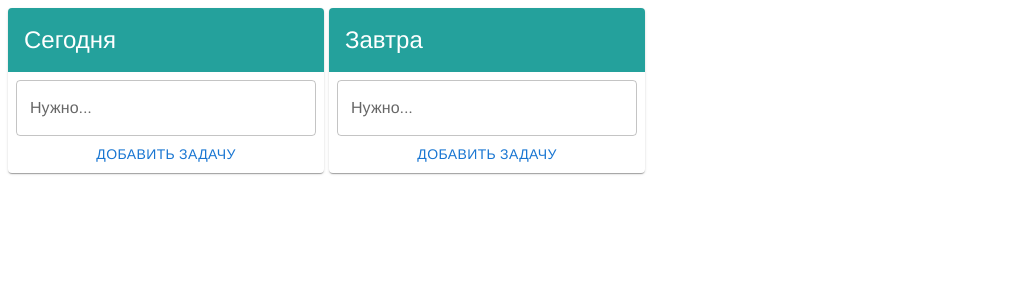
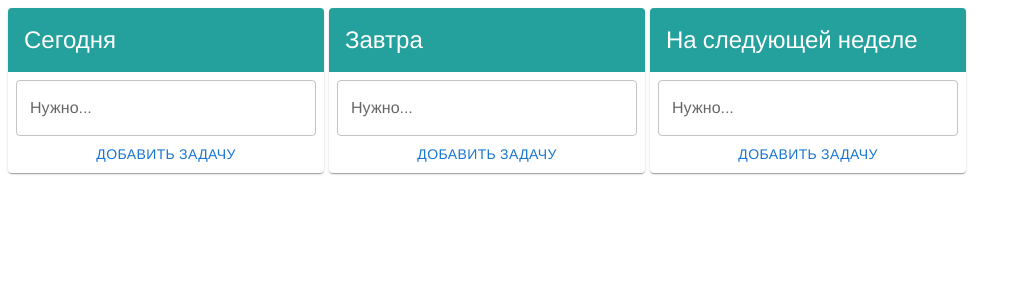
Before and after one commit to ChrisYuneva/Facite, a React (Vite) app: page / in a window 1280 px wide. Shown: the top 300 px of the page, without its empty margins (0-1023 px from the left). Built offline with nearby package versions, Linux system fonts and the light colour scheme; a web font is replaced by a local one.

Commit message:
ft-1 | added a column for next weeks tasks

```diff
--- a/src/components/cardList/cardList.tsx
+++ b/src/components/cardList/cardList.tsx
@@ -14,6 +14,7 @@ import { cardListSlice } from '../../store/cardListSlice/cardListSlice';
 import { useState } from 'react';
 import { Task } from '../../store/types/types';
 import TaskMenu from '../taskMenu/taskMenu';
+import { getCurrentWeek, getUpcomingMonday } from '../../utils/utils';
 
 interface CardListProps {
   titleList: string;
@@ -24,6 +25,7 @@ const currentDate = new Date();
 
 function CardList({ titleList, toDoList }: CardListProps) {
   const [content, setContent] = useState<string>('');
+  const [alert, setAlert] = useState<boolean>(false);
 
   const dispatch = useAppDispatch();
   const { add, update } = cardListSlice.actions;
@@ -34,26 +36,41 @@ function CardList({ titleList, toDoList }: CardListProps) {
         return {
           day: currentDate.getDate(),
           month: currentDate.getMonth() + 1,
+          week: getCurrentWeek(currentDate),
           year: currentDate.getFullYear(),
         };
       case 'Завтра':
         return {
           day: currentDate.getDate() + 1,
           month: currentDate.getMonth() + 1,
+          week: getCurrentWeek(currentDate),
+          year: currentDate.getFullYear(),
+        };
+      case 'На следующей неделе':
+        return {
+          day: getUpcomingMonday(),
+          month: currentDate.getMonth() + 1,
+          week: getCurrentWeek(currentDate) + 1,
           year: currentDate.getFullYear(),
         };
       default:
         return {
           day: 0,
           month: 0,
+          week: 0,
           year: 0,
         };
     }
   }
 
   function addTask() {
+    if (content === '') {
+      setAlert(true);
+    } else {
+      setAlert(false);
       dispatch(add({ content: content, fulfillment: false, date: getDate() }));
       setContent('');
+    }
   }
 
   function updateTaskFulfillment(task: Task) {
@@ -63,15 +80,14 @@ function CardList({ titleList, toDoList }: CardListProps) {
   return (
     <Grid item xs={3}>
       <Card id={titleList} className={style.wrap}>
-        <CardHeader
-          title={titleList}
-          className={style.titleCard}
-        ></CardHeader>
+        <CardHeader title={titleList} className={style.titleCard}></CardHeader>
         <TextField
           value={content}
           onChange={(event: React.ChangeEvent<HTMLInputElement>) => {
             setContent(event.target.value);
           }}
+          error={alert}
+          helperText={alert && 'Введите задачу.'}
           className={style.inputTask}
           id='outlined-basic'
           label='Нужно...'
@@ -81,12 +97,21 @@ function CardList({ titleList, toDoList }: CardListProps) {
         <FormGroup className={style.taskWrap}>
           {toDoList.map((task) => {
             return (
-              <Card className={task.fulfillment ? `${style.done} ${style.taskCardWrap}` : style.taskCardWrap}>
+              <Card
+                className={
+                  task.fulfillment
+                    ? `${style.done} ${style.taskCardWrap}`
+                    : style.taskCardWrap
+                }
+                key={task.id}
+              >
                 <Checkbox
                   checked={task.fulfillment}
                   onClick={() => updateTaskFulfillment(task)}
                 />
-                    <Typography className={style.taskCardContent}>{task.content}</Typography>
+                <Typography className={style.taskCardContent}>
+                  {task.content}
+                </Typography>
                 <TaskMenu task={task} />
               </Card>
             );
--- a/src/pages/mainPage/mainPage.tsx
+++ b/src/pages/mainPage/mainPage.tsx
@@ -4,18 +4,20 @@ import style from './style.module.css';
 import {useAppSelector } from '../../hooks/hooks';
 import { useEffect, useState } from 'react';
 import { DateFormat } from '../../store/types/types';
+import { getCurrentWeek } from '../../utils/utils';
 
 const currentDate = new Date();
 
 function MainPage() {
     const { toDoList } = useAppSelector((state) => state.cardList);
 
-    const [today, setToday] = useState<DateFormat>({ day: 0, month: 0, year: 0 });
+    const [today, setToday] = useState<DateFormat>({ day: 0, month: 0, week: 0, year: 0 });
 
     useEffect(() => {
         setToday({
             day: currentDate.getDate(),
             month: currentDate.getMonth()+1,
+            week: getCurrentWeek(currentDate),
             year: currentDate.getFullYear()
         });
     }, []);
@@ -31,6 +33,10 @@ function MainPage() {
                     titleList='Завтра'
                     toDoList={toDoList.filter(item => item.date.day === today.day+1)}
                 />
+                <CardList
+                    titleList='На следующей неделе'
+                    toDoList={toDoList.filter(item => item.date.week !== today.week)}
+                />
             </Grid>
         </Grid>
     );
--- a/src/store/cardListSlice/cardListSlice.ts
+++ b/src/store/cardListSlice/cardListSlice.ts
@@ -1,6 +1,6 @@
 import {createSlice, PayloadAction} from '@reduxjs/toolkit';
 import {initialTypeCardList, Task} from '../types/types';
-import uId from '../../utils/utils';
+import { uId } from '../../utils/utils';
 
 const initialState: initialTypeCardList = {
     toDoList: [],
--- a/src/store/types/types.ts
+++ b/src/store/types/types.ts
@@ -14,5 +14,6 @@ export interface Task {
 export interface DateFormat {
     day: number,
     month: number,
+    week: number,
     year: number
 }
--- a/src/utils/utils.ts
+++ b/src/utils/utils.ts
@@ -1,4 +1,4 @@
-function uId() {
+export function uId() {
   const hashTable: readonly string[] = [
     'a',
     'b',
@@ -23,11 +23,26 @@ function uId() {
     if (i === 8 || i === 13 || i === 18 || i === 23) {
       UniversalUniqueIdentifier[i] = '-';
     } else {
-            UniversalUniqueIdentifier[i] = hashTable[Math.ceil(Math.random() * hashTable.length - 1)];
+      UniversalUniqueIdentifier[i] =
+        hashTable[Math.ceil(Math.random() * hashTable.length - 1)];
     }
   }
 
   return UniversalUniqueIdentifier.join('');
 }
 
-export default uId;
+export function getCurrentWeek(currentDate: Date) {
+  const startDate = new Date(currentDate.getFullYear(), 0, 1);
+  const days = Math.floor((+currentDate - +startDate) / (24 * 60 * 60 * 1000));
+
+  const weekNumber = Math.ceil(days / 7);
+  return weekNumber;
+}
+
+export function getUpcomingMonday() {
+    const date = new Date();
+    const today = date.getDate();
+    const currentDay = date.getDay();
+    const newDate = date.setDate(today - currentDay + 8);
+    return new Date(newDate).getDate();
+}
```
Lines whose indentation alone changed are shown as unchanged.
